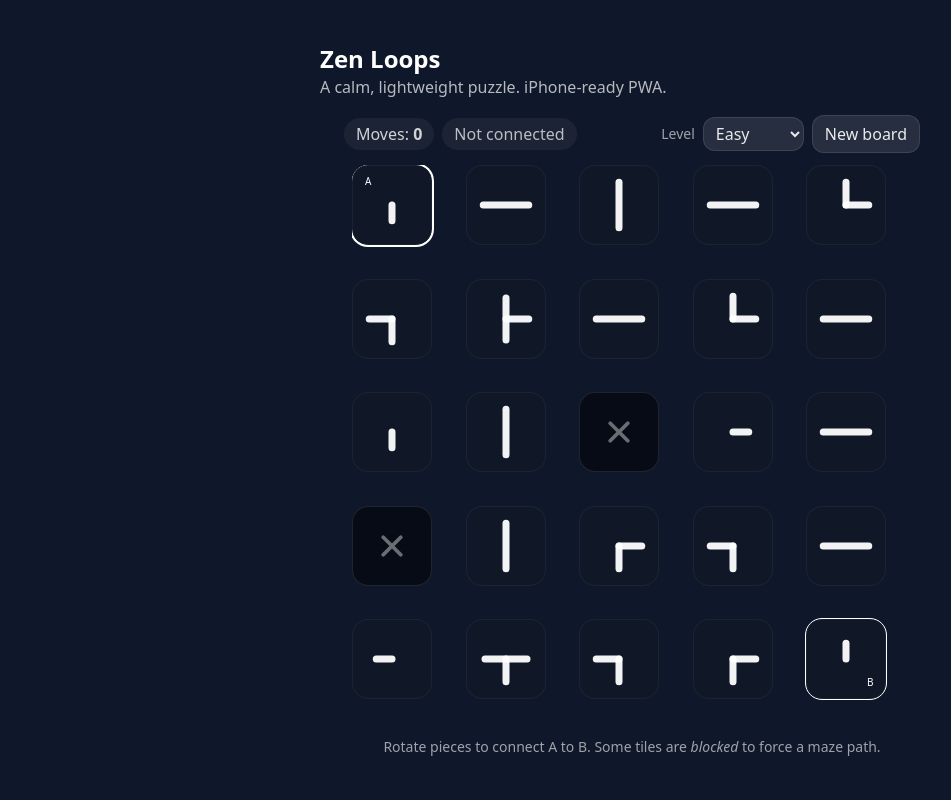
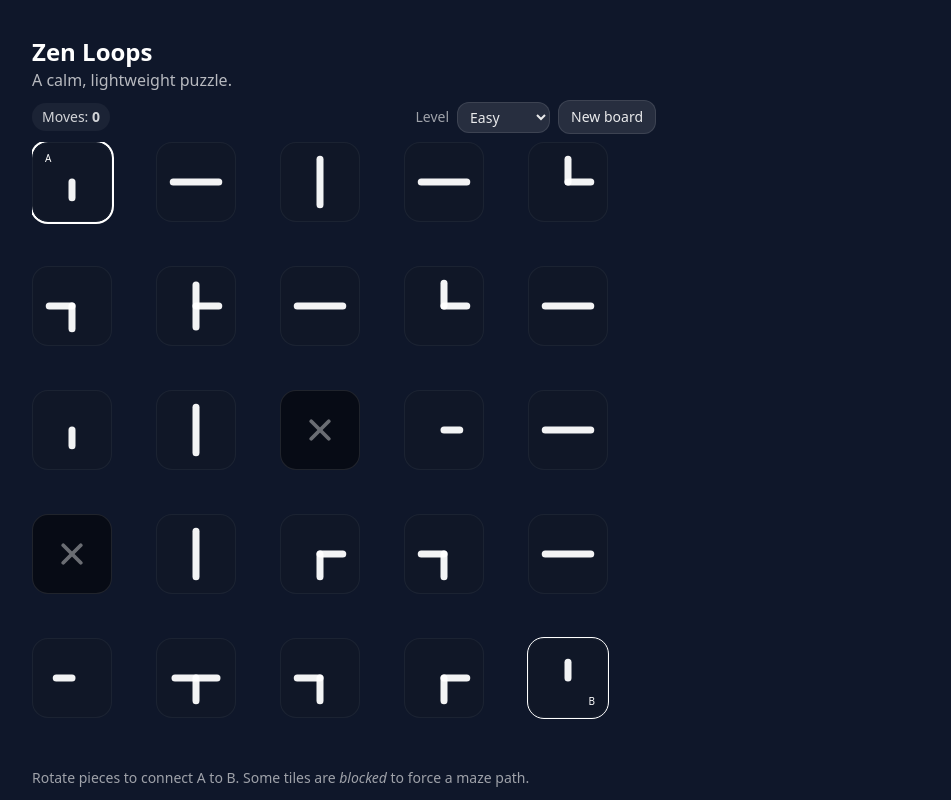
Before and after one commit to nathanweldon/zen-loops, a React (Vite) app: page / in a window 1280 px wide. Shown: the whole page, without its empty margins (8-959 px from the left). Built offline with nearby package versions, Linux system fonts and the light colour scheme.

Commit message:
Fit board with exact tile sizing; move success message; left/top align

```diff
--- a/src/App.tsx
+++ b/src/App.tsx
@@ -3,12 +3,14 @@ import GameBoard from './components/GameBoard';
 
 export default function App() {
   return (
-    <div className="min-h-full grid place-items-center app-shell py-4">
+    <div className="min-h-full grid place-items-start app-shell py-3">
       <main className="w-full max-w-2xl rounded-2xl shadow-soft bg-surface p-4 sm:p-6">
-        <header className="mb-4">
+        <header className="mb-2">
           <h1 className="text-2xl font-semibold">Zen Loops</h1>
-          <p className="text-white/70">A calm, lightweight puzzle. iPhone-ready PWA.</p>
+          <p className="text-white/70">A calm, lightweight puzzle.</p>
+          {/* The solved message will appear just beneath this header (rendered by GameBoard). */}
         </header>
+
         <GameBoard />
       </main>
     </div>
--- a/src/components/GameBoard.tsx
+++ b/src/components/GameBoard.tsx
@@ -88,32 +88,43 @@ export default function GameBoard() {
   const solvedPath = useMemo(() => computeSolvedPath(grid), [grid]);
   const solved = solvedPath.size > 0;
 
-  // ===== Responsive square board: never clipped, with side grace =====
+  // ===== Fit exactly: compute per-tile size including gaps =====
   const hudRef = useRef<HTMLDivElement>(null);
-  const wrapperRef = useRef<HTMLDivElement>(null);
-  const [boardMaxPx, setBoardMaxPx] = useState(320);
+  const containerRef = useRef<HTMLDivElement>(null);
+
+  const [tileSize, setTileSize] = useState(40);
+  const [boardW, setBoardW] = useState(0);
+  const [boardH, setBoardH] = useState(0);
 
   useLayoutEffect(() => {
     const update = () => {
-      // iOS-friendly viewport sizes
-      const vw = Math.floor((window.visualViewport?.width ?? window.innerWidth));
-      const vh = Math.floor((window.visualViewport?.height ?? window.innerHeight));
+      const rows = grid.length;
+      const cols = grid[0]?.length ?? 0;
+      if (!rows || !cols) return;
 
-      // Inner width of the content wrapper (inside paddings)
-      const containerW = Math.floor(wrapperRef.current?.clientWidth ?? vw);
-
+      const vw = Math.floor(window.visualViewport?.width ?? window.innerWidth);
+      const vh = Math.floor(window.visualViewport?.height ?? window.innerHeight);
+      const innerW = Math.floor(containerRef.current?.clientWidth ?? vw);
       const hudH = Math.ceil(hudRef.current?.getBoundingClientRect().height ?? 0);
 
-      // Grace on sides and below HUD (tweakable)
-      const sideGrace = 16;       // px breathing room inside wrapper
-      const verticalGrace = 36;   // space below HUD + bottom safe area
+      // Spacing constants (tweak as desired)
+      const GAP = 6;             // px between tiles
+      const SIDE_BUFFER = 8;     // keep off the edges inside the container
+      const VERT_BUFFER = 28;    // space below HUD and bottom safe area
 
-      const maxW = containerW - sideGrace;       // keep off the edges
-      const maxH = vh - hudH - verticalGrace;    // leave room for HUD & bottom
-      const size = Math.max(220, Math.min(maxW, maxH)); // lower bound so it's not tiny
+      const maxW = innerW - SIDE_BUFFER;
+      const maxH = vh - hudH - VERT_BUFFER;
 
-      setBoardMaxPx(Math.floor(size));
+      // per-tile size that fits both width and height after subtracting gaps
+      const sizeW = (maxW - GAP * (cols - 1)) / cols;
+      const sizeH = (maxH - GAP * (rows - 1)) / rows;
+      const size = Math.floor(Math.max(18, Math.min(sizeW, sizeH)));
+
+      setTileSize(size);
+      setBoardW(size * cols + GAP * (cols - 1));
+      setBoardH(size * rows + GAP * (rows - 1));
     };
+
     update();
     window.addEventListener('resize', update);
     window.addEventListener('orientationchange', update);
@@ -143,31 +154,27 @@ export default function GameBoard() {
   const cols = grid[0]?.length ?? 0;
 
   return (
-    <div className="w-full max-w-xl mx-auto">
-      {/* HUD */}
-      <div ref={hudRef} className="flex items-center justify-between mb-3 gap-2">
-        <div className="flex items-center gap-2 flex-1">
-          <span className="px-3 py-1 rounded-full bg-white/5 text-white/80">
+    <div className="w-full">
+      {/* Status line under header */}
+      {solved && (
+        <div className="mb-2 text-primary/90 text-sm">
+          Arianna, you're awesome and you finished the game. Start a new one! Love, Nathan
+        </div>
+      )}
+
+      {/* Controls/HUD (compact, so board can sit higher) */}
+      <div ref={hudRef} className="flex items-center justify-between mb-2 gap-2">
+        <div className="flex items-center gap-2">
+          <span className="px-2.5 py-1 rounded-full bg-white/5 text-white/80 text-sm">
             Moves: <b>{moves}</b>
-          </span>
-
-          <span
-            className={`px-3 py-1 rounded-full ${
-              solved ? 'bg-primary/30 text-primary font-medium' : 'bg-white/5 text-white/70'
-            }`}
-          >
-            {solved
-              ? "Arianna, you're awesome and you finished the game. Start a new one! Love, Nathan"
-              : 'Not connected'}
           </span>
         </div>
 
-        {/* Difficulty selector */}
         <div className="flex items-center gap-2">
           <label htmlFor="diff" className="text-white/60 text-sm">Level</label>
           <select
             id="diff"
-            className="bg-white/10 text-white/90 border border-white/10 rounded-xl px-2 py-1"
+            className="bg-white/10 text-white/90 border border-white/10 rounded-xl px-2 py-1 text-sm"
             value={difficulty}
             onChange={(e) => newBoard(e.target.value as Difficulty)}
           >
@@ -178,23 +185,26 @@ export default function GameBoard() {
 
           <button
             onClick={() => newBoard(difficulty)}
-            className="px-3 py-1.5 rounded-xl bg-white/10 hover:bg-white/15 text-white/90 border border-white/10"
+            className="px-3 py-1.5 rounded-xl bg-white/10 hover:bg-white/15 text-white/90 border border-white/10 text-sm"
           >
             New board
           </button>
         </div>
       </div>
 
-      {/* Board wrapper measured inside the padded page */}
-      <div ref={wrapperRef} className="w-full flex justify-center px-1">
-        {/* Responsive square: width:100%, capped by boardMaxPx, keeps 1:1 via aspect-ratio */}
+      {/* Board: left/top aligned; exact pixel width/height to include gaps */}
+      <div ref={containerRef} className="w-full">
         <div
-          style={{ width: '100%', maxWidth: boardMaxPx, aspectRatio: '1 / 1' }}
-          className="overflow-hidden rounded-2xl"
+          style={{ width: boardW, height: boardH }}
+          className="overflow-hidden"
         >
           <div
-            className="grid gap-1.5 sm:gap-2 h-full"
-            style={{ gridTemplateColumns: `repeat(${cols}, 1fr)` }}
+            className="grid"
+            style={{
+              gridTemplateColumns: `repeat(${cols}, ${tileSize}px)`,
+              gridAutoRows: `${tileSize}px`,
+              gap: '6px', // keep in sync with GAP above
+            }}
           >
             {grid.map((row, r) =>
               row.map((tile, c) => {
@@ -205,8 +215,8 @@ export default function GameBoard() {
                 const isEnd   = r === rows - 1 && c === cols - 1;
 
                 return (
+                  <div key={key} style={{ width: tileSize, height: tileSize }}>
                     <TileView
-                    key={key}
                       tile={tile}
                       highlighted={highlighted}
                       pathOn={onSolvedPath}
@@ -214,6 +224,7 @@ export default function GameBoard() {
                       isEnd={isEnd}
                       onRotate={() => rotateAt(r, c)}
                     />
+                  </div>
                 );
               })
             )}
@@ -221,7 +232,7 @@ export default function GameBoard() {
         </div>
       </div>
 
-      <p className="mt-3 text-center text-white/60 text-sm">
+      <p className="mt-3 text-white/60 text-sm">
         Rotate pieces to connect <span className="text-primary font-medium">A</span> to{' '}
         <span className="text-accent font-medium">B</span>. Some tiles are <em>blocked</em> to force a maze path.
       </p>
```
Lines whose indentation alone changed are shown as unchanged.
